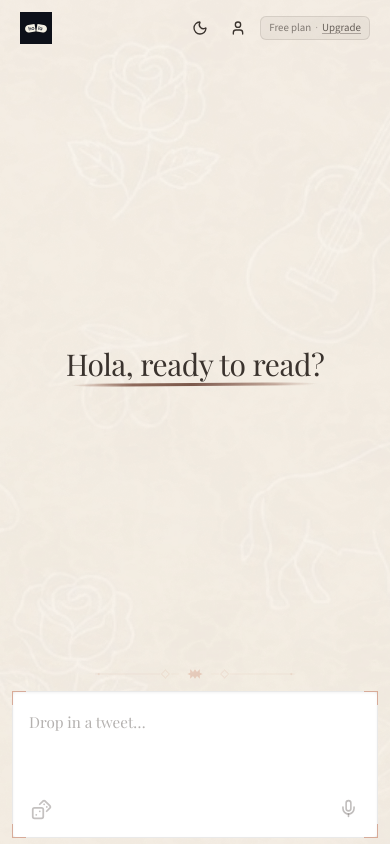
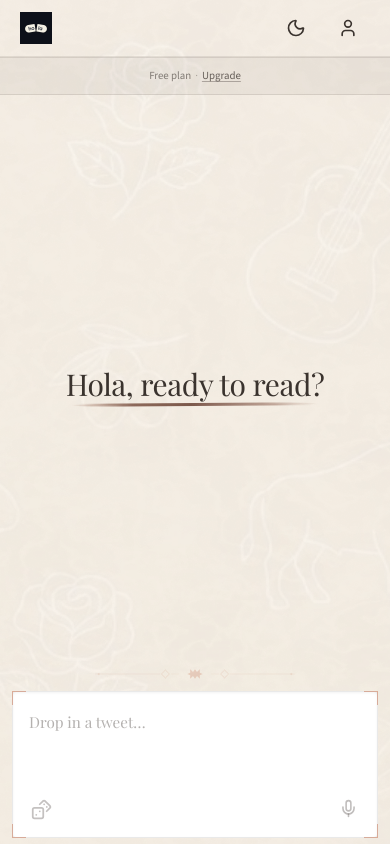
Before and after one commit to johnlaidler267/spanish-context-translator, a React (Vite) app: page / in a window 390 px wide. Built offline with nearby package versions, Linux system fonts and the light colour scheme; no server answers; a web font is replaced by a local one.

Commit message:
Implement mobile-specific full-width plan badge in landing header and adjust layout styles for improved responsiveness. Update CSS for mobile plan strip and refine header component structure for better alignment and spacing.

```diff
--- a/src/components/landing-screen.tsx
+++ b/src/components/landing-screen.tsx
@@ -131,7 +131,7 @@ export function LandingScreen({ onSubmit, isLoading, theme, onThemeChange }: Lan
           }}
         />
       <div
-        className="landing-column w-full max-w-[800px] flex flex-col flex-1 min-h-0 max-md:flex-1 max-md:min-h-0 max-md:overflow-y-auto max-md:overflow-x-hidden md:flex-none md:justify-start gap-4 md:gap-6 pt-[max(5rem,calc(env(safe-area-inset-top,0px)+3.5rem))] md:pt-0"
+        className="landing-column w-full max-w-[800px] flex flex-col flex-1 min-h-0 max-md:flex-1 max-md:min-h-0 max-md:overflow-y-auto max-md:overflow-x-hidden md:flex-none md:justify-start gap-4 md:gap-6 max-md:pt-[max(7.5rem,calc(env(safe-area-inset-top,0px)+5.75rem))] md:pt-0"
         style={{ position: "relative", zIndex: 1 }}
       >
         {/* Hero — mobile: fills space above composer; desktop: top */}
--- a/src/components/main-header.tsx
+++ b/src/components/main-header.tsx
@@ -9,38 +9,54 @@ interface MainHeaderProps {
   onThemeChange: (theme: ReadingTheme) => void
 }
 
+function PlanBadgeContent() {
+  return (
+    <>
+      <span className="plan-badge-plan">Free plan</span>
+      <span className="plan-badge-dot" aria-hidden>
+        ·
+      </span>
+      <Link to="/upgrade" className="plan-badge-upgrade">
+        Upgrade
+      </Link>
+    </>
+  )
+}
+
 export function MainHeader({ theme, onThemeChange }: MainHeaderProps) {
   return (
     <header className="fixed top-0 left-0 right-0 z-40 pointer-events-none">
-      <div
-        className="absolute inset-x-0 top-0 bg-gradient-to-b from-background/90 via-background/50 to-transparent md:h-20"
-        style={{ minHeight: "calc(5rem + env(safe-area-inset-top, 0px))" }}
-      />
-      <div className="relative flex items-center justify-between min-h-14 px-5 md:px-8 pt-[env(safe-area-inset-top,0px)]">
+      <div className="absolute inset-x-0 top-0 bg-gradient-to-b from-background/90 via-background/50 to-transparent md:h-20 max-md:min-h-[calc(8rem+env(safe-area-inset-top,0px))]" />
+      <div className="relative flex flex-col">
+        <div className="flex items-center justify-between min-h-14 px-5 md:px-8 pt-[env(safe-area-inset-top,0px)]">
           <img src="/logo.png" alt="Lector" className="pointer-events-none h-8 w-auto" />
-        <div className="flex items-center gap-1.5 sm:gap-2 pointer-events-auto shrink-0">
+          <div className="flex items-center gap-2 md:gap-3 pointer-events-auto shrink-0">
             <button
               onClick={() => onThemeChange(theme === "light" ? "dark" : "light")}
-            className="theme-toggle-btn flex items-center justify-center w-8 h-8 rounded-full transition-colors duration-200 ease-in-out text-foreground hover:bg-black/5 dark:hover:bg-white/10"
+              className="theme-toggle-btn flex items-center justify-center w-9 h-9 max-md:w-11 max-md:h-11 rounded-full transition-colors duration-200 ease-in-out text-foreground hover:bg-muted/50"
               aria-label="Toggle theme"
             >
               {theme === "light"
-              ? <Moon className="moon-icon h-4 w-4" />
-              : <Sun className="sun-icon h-4 w-4" />}
+                ? <Moon className="moon-icon h-4 w-4 max-md:h-5 max-md:w-5" />
+                : <Sun className="sun-icon h-4 w-4 max-md:h-5 max-md:w-5" />}
             </button>
             <Link
               to="/settings"
-            className="profile-btn flex items-center justify-center w-8 h-8 rounded-full transition-colors duration-200 ease-in-out text-foreground hover:bg-black/5 dark:hover:bg-white/10"
+              className="profile-btn flex items-center justify-center w-9 h-9 max-md:w-11 max-md:h-11 rounded-full transition-colors duration-200 ease-in-out text-foreground hover:bg-muted/50"
               aria-label="Settings"
             >
-            <User className="h-4 w-4" />
+              <User className="h-4 w-4 max-md:h-5 max-md:w-5" />
             </Link>
-          <div className="plan-badge plan-badge--header">
-            <span className="plan-badge-plan">Free plan</span>
-            <span className="plan-badge-dot" aria-hidden>·</span>
-            <Link to="/upgrade" className="plan-badge-upgrade">
-              Upgrade
-            </Link>
+            {/* Desktop: pill in row — !hidden beats .plan-badge { display:inline-flex } in CSS on small screens */}
+            <div className="plan-badge plan-badge--header !hidden md:!inline-flex">
+              <PlanBadgeContent />
+            </div>
+          </div>
+        </div>
+        {/* Mobile only: full-width strip — no duplicate pill in row above */}
+        <div className="pointer-events-auto md:hidden w-full border-t border-[rgba(58,51,46,0.1)] dark:border-[rgba(234,224,213,0.12)]">
+          <div className="plan-badge plan-badge--header plan-badge--mobile-bar">
+            <PlanBadgeContent />
           </div>
         </div>
       </div>
--- a/src/index.css
+++ b/src/index.css
@@ -759,6 +759,19 @@ article span {
     font-size: 0.78rem;
   }
 }
+
+/* Landing header: full-width plan strip under logo row (mobile only; desktop uses inline pill) */
+@media (max-width: 767px) {
+  .plan-badge--mobile-bar {
+    width: 100%;
+    justify-content: center;
+    border-radius: 0;
+    border-left: none;
+    border-right: none;
+    padding-top: 10px;
+    padding-bottom: 10px;
+  }
+}
 .dark .plan-badge              { background: rgba(234,224,213,0.06); border-color: rgba(234,224,213,0.15); }
 .dark .plan-badge-plan         { color: rgba(234,224,213,0.55); }
 .dark .plan-badge-dot          { color: rgba(234,224,213,0.3); }
```
Lines whose indentation alone changed are shown as unchanged.
